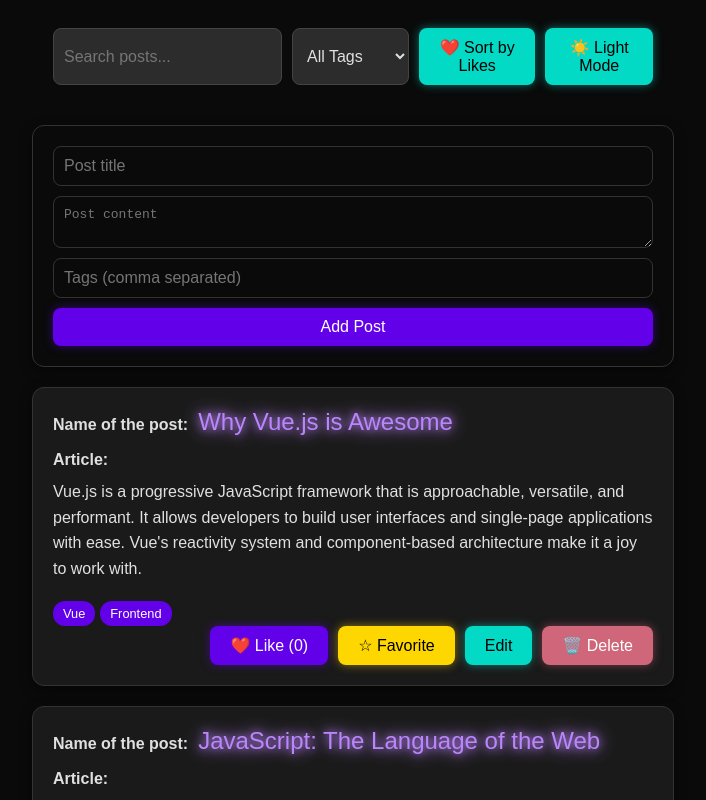
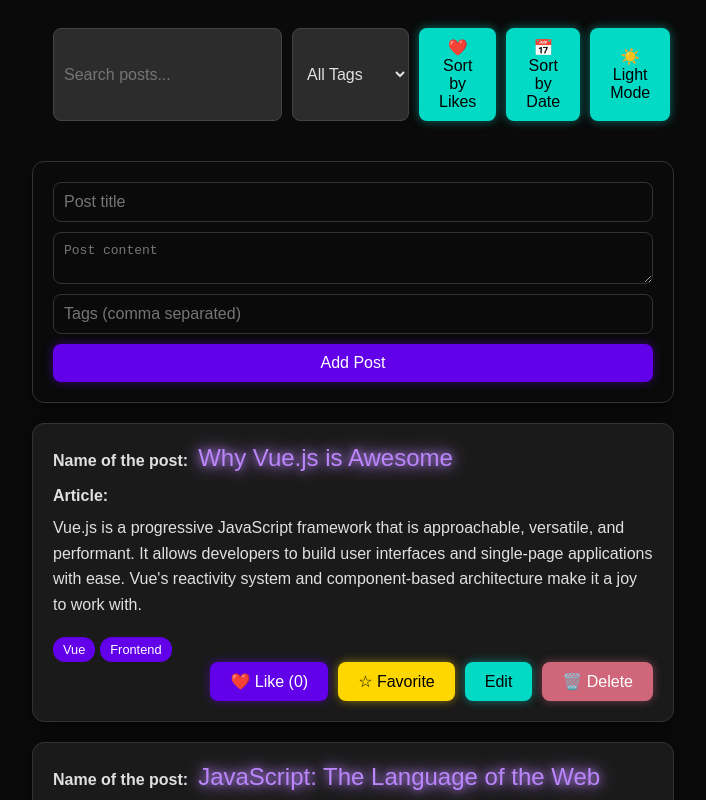
Before and after one commit to dxseless/vue_posts, a Vue app: page / in a window 1280 px wide. Shown: the top 800 px of the page, without its empty margins (287-993 px from the left). Built offline with nearby package versions, Linux system fonts and the light colour scheme.

Commit message:
add sort by date

```diff
--- a/src/App.vue
+++ b/src/App.vue
@@ -5,10 +5,12 @@
       :selectedTag="selectedTag"
       :tags="tags"
       :sortByLikes="sortByLikes"
+      :sortByDate="sortByDate"
       :isDarkMode="isDarkMode"
       @update:searchQuery="searchQuery = $event"
       @update:selectedTag="selectedTag = $event"
-      @toggleSort="toggleSort"
+      @toggleSortByLikes="toggleSortByLikes"
+      @toggleSortByDate="toggleSortByDate"
       @toggleTheme="toggleTheme"
     />
 
@@ -53,7 +55,7 @@ export default {
         likes: 0,
         isEditing: false,
         isFavorite: false,
-        createdAt: new Date(),
+        createdAt: new Date("2023-10-01"),
         tags: ["Vue", "Frontend"],
       },
       {
@@ -64,7 +66,7 @@ export default {
         likes: 0,
         isEditing: false,
         isFavorite: false,
-        createdAt: new Date(),
+        createdAt: new Date("2023-09-15"),
         tags: ["JavaScript", "Web"],
       },
       {
@@ -75,7 +77,7 @@ export default {
         likes: 0,
         isEditing: false,
         isFavorite: false,
-        createdAt: new Date(),
+        createdAt: new Date("2023-10-10"),
         tags: ["Web", "Trends"],
       },
     ];
@@ -86,9 +88,12 @@ export default {
       selectedTag,
       tags,
       sortByLikes,
+      sortByDate,
       filteredPosts,
       addPost,
       deletePost,
+      toggleSortByLikes,
+      toggleSortByDate,
     } = usePosts(initialPosts);
 
     const currentPage = ref(1);
@@ -111,10 +116,6 @@ export default {
 
     const prevPage = () => {
       if (currentPage.value > 1) currentPage.value--;
-    };
-
-    const toggleSort = () => {
-      sortByLikes.value = !sortByLikes.value;
     };
 
     const toggleTheme = () => {
@@ -143,6 +144,7 @@ export default {
       selectedTag,
       tags,
       sortByLikes,
+      sortByDate,
       isDarkMode,
       paginatedPosts,
       currentPage,
@@ -151,7 +153,8 @@ export default {
       deletePost,
       nextPage,
       prevPage,
-      toggleSort,
+      toggleSortByLikes,
+      toggleSortByDate,
       toggleTheme,
       addLike,
       toggleEdit,
--- a/src/components/Controls.vue
+++ b/src/components/Controls.vue
@@ -14,8 +14,11 @@
       <option value="">All Tags</option>
       <option v-for="tag in tags" :key="tag" :value="tag">{{ tag }}</option>
     </select>
-    <button @click="$emit('toggleSort')" class="sort-button" title="Sort by Likes">
-      {{ sortByLikes ? "📅 Sort by Date" : "❤️ Sort by Likes" }}
+    <button @click="$emit('toggleSortByLikes')" class="sort-button" title="Sort by Likes">
+      {{ sortByLikes ? "❤️ Sort by Likes" : "❤️ Sort by Likes" }}
+    </button>
+    <button @click="$emit('toggleSortByDate')" class="sort-button" title="Sort by Date">
+      {{ sortByDate ? "📅 Sort by Date" : "📅 Sort by Date" }}
     </button>
     <button @click="$emit('toggleTheme')" class="theme-button" title="Toggle Theme">
       {{ isDarkMode ? "☀️ Light Mode" : "🌙 Dark Mode" }}
@@ -30,6 +33,7 @@ export default {
     selectedTag: String,
     tags: Array,
     sortByLikes: Boolean,
+    sortByDate: Boolean,
     isDarkMode: Boolean,
   },
 };
--- a/src/composables/usePosts.js
+++ b/src/composables/usePosts.js
@@ -5,14 +5,13 @@ export function usePosts(initialPosts) {
   const searchQuery = ref("");
   const selectedTag = ref("");
   const sortByLikes = ref(false);
+  const sortByDate = ref(false);
 
-  // Получаем уникальные теги из всех постов
   const tags = computed(() => {
     const allTags = posts.value.flatMap((post) => post.tags);
     return [...new Set(allTags)];
   });
 
-  // Фильтрация постов
   const filteredPosts = computed(() => {
     let filtered = posts.value.filter(
       (post) =>
@@ -26,7 +25,7 @@ export function usePosts(initialPosts) {
 
     if (sortByLikes.value) {
       filtered.sort((a, b) => b.likes - a.likes);
-    } else {
+    } else if (sortByDate.value) {
       filtered.sort((a, b) => b.createdAt - a.createdAt);
     }
 
@@ -51,14 +50,27 @@ export function usePosts(initialPosts) {
     posts.value = posts.value.filter((post) => post.id !== postId);
   };
 
+  const toggleSortByLikes = () => {
+    sortByLikes.value = !sortByLikes.value;
+    sortByDate.value = false;
+  };
+
+  const toggleSortByDate = () => {
+    sortByDate.value = !sortByDate.value;
+    sortByLikes.value = false;
+  };
+
   return {
     posts,
     searchQuery,
     selectedTag,
     tags,
     sortByLikes,
+    sortByDate,
     filteredPosts,
     addPost,
     deletePost,
+    toggleSortByLikes,
+    toggleSortByDate,
   };
 }
```
